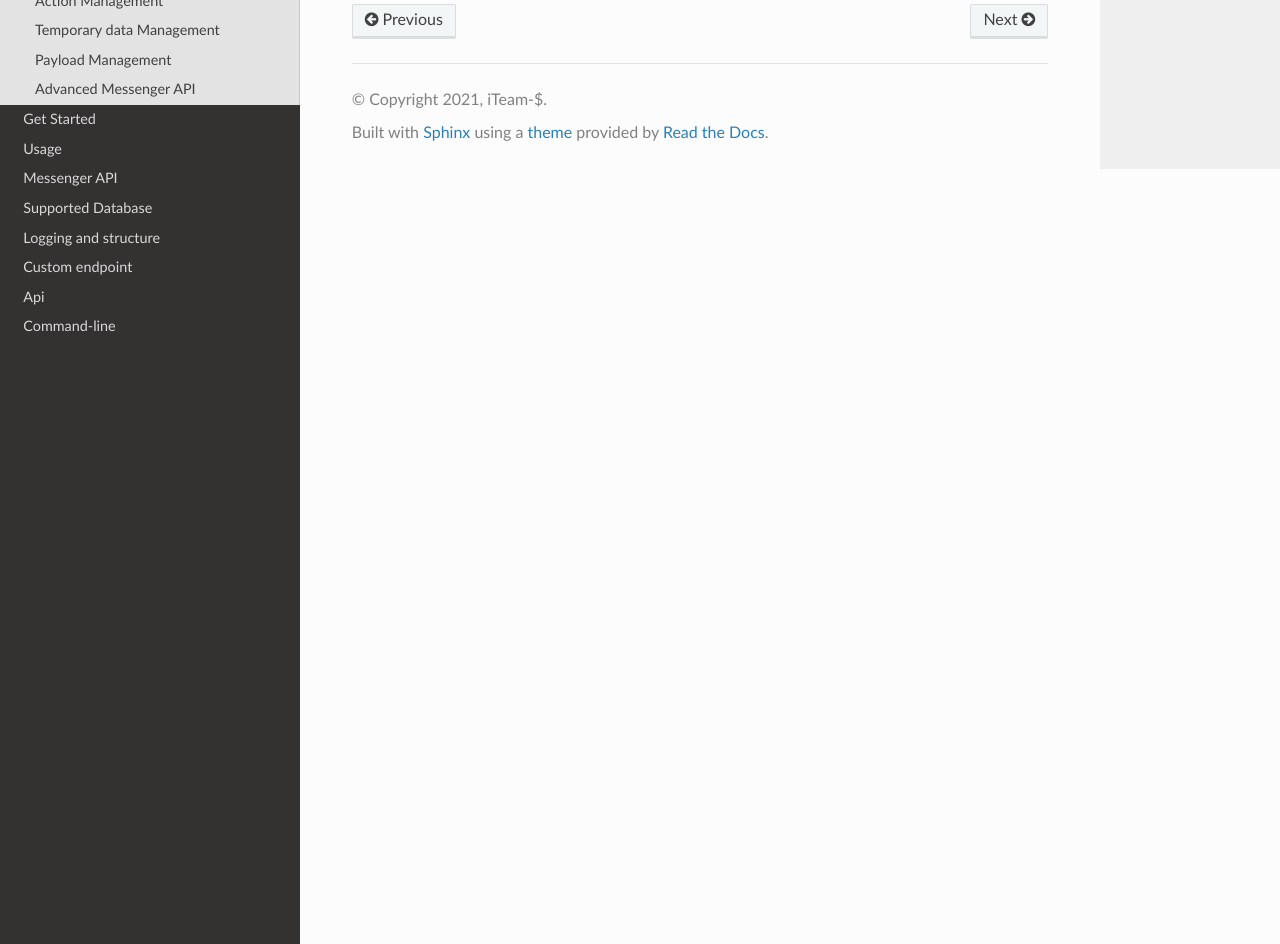
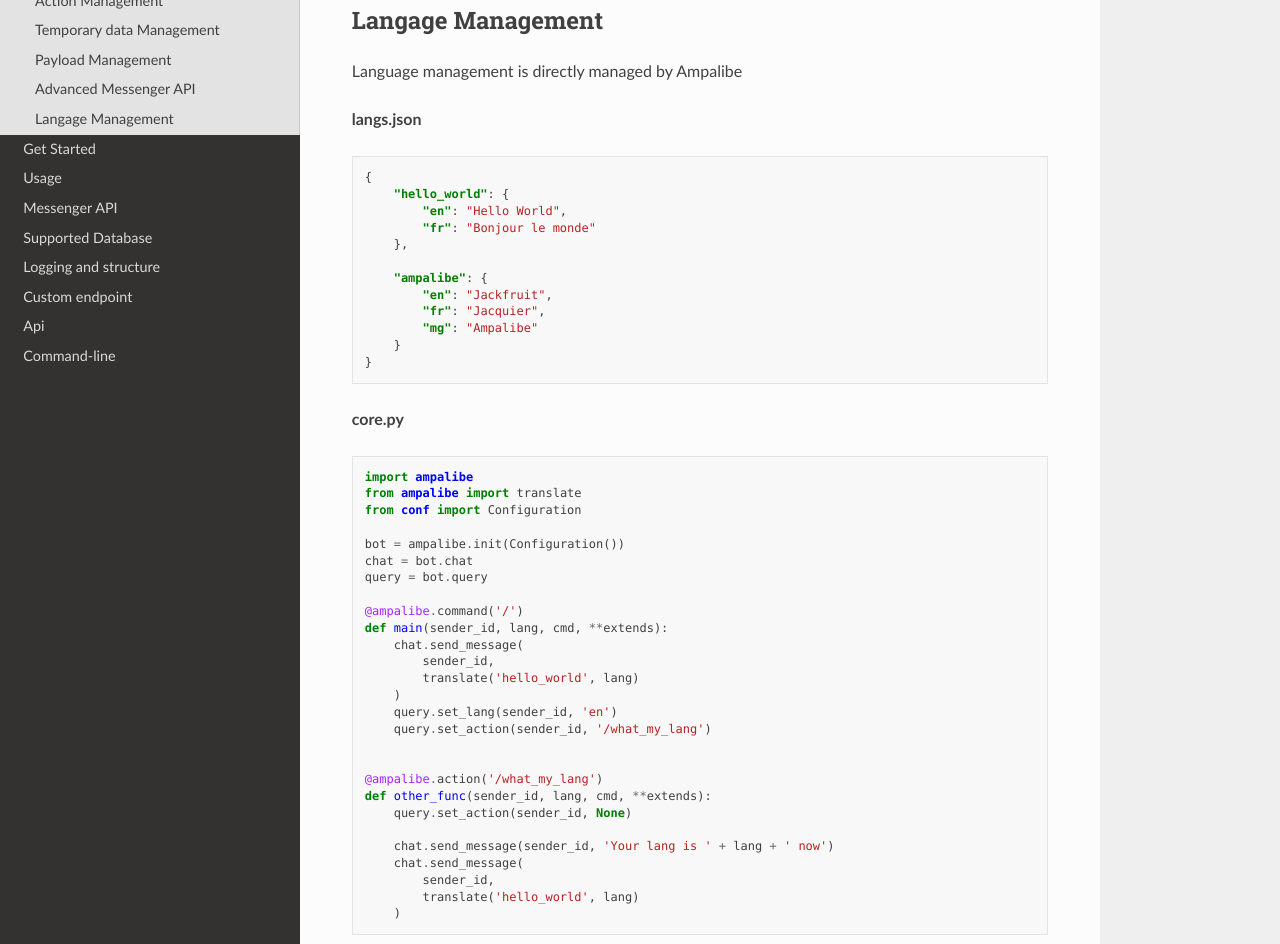
Before and after one commit to iTeam-S/Ampalibe, a Sphinx documentation site: the page built from docs/source/intro.rst, in a window 1280 px wide and 1400 px high, scrolled down 4199 px. Shown: the part 456-1400 px from the top of the window. Built offline with Sphinx 7.4.7 and the Read the Docs theme 2.0.0, drawn with Linux system fonts in a browser that asks for light colours.

Commit message:
[ADD] Doc lang management

```diff
--- a/docs/source/api.rst
+++ b/docs/source/api.rst
@@ -9,3 +9,4 @@ Api
    ampalibe.Payload
    ampalibe.Model
    ampalibe.download_file
+   ampalibe.translate
--- a/docs/source/conf.py
+++ b/docs/source/conf.py
@@ -18,7 +18,7 @@ version = ampalibe.__version__
 html_theme = 'sphinx_rtd_theme'
 html_static_path = ['_static']
 html_logo = "_static/ampalibe_logo.png"
-html_favicon = "_static/LOGO.png"
+html_favicon = "_static/ampalibe_logo.png"
 html_theme_options = {
     'display_version': False,
     'style_nav_header_background' : '#106262'
--- a/docs/source/generated/ampalibe.Model.rst
+++ b/docs/source/generated/ampalibe.Model.rst
@@ -16,7 +16,9 @@ ampalibe.Model
       ~Model.__init__
       ~Model.del_temp
       ~Model.get_action
+      ~Model.get_lang
       ~Model.get_temp
       ~Model.set_action
+      ~Model.set_lang
       ~Model.set_temp
       ~Model.verif_db
--- /dev/null
+++ b/docs/source/generated/ampalibe.translate.rst
@@ -0,0 +1,6 @@
+ampalibe.translate
+==================
+
+.. currentmodule:: ampalibe
+
+.. autofunction:: translate
--- a/docs/source/intro.rst
+++ b/docs/source/intro.rst
@@ -183,3 +183,59 @@ No need to manage the length of the items to send: A next page button will be di
 
 
 .. image:: https://github.com/iTeam-S/Dev-center/raw/main/Storage/Ampalibe/5.gif
+
+
+Langage Management
+-------------------------
+
+Language management is directly managed by Ampalibe
+
+**langs.json**
+
+.. code-block:: json
+
+    {
+        "hello_world": {
+            "en": "Hello World",
+            "fr": "Bonjour le monde"
+        },
+
+        "ampalibe": {
+            "en": "Jackfruit",
+            "fr": "Jacquier",
+            "mg": "Ampalibe"
+        }
+    }
+
+
+**core.py**
+
+.. code-block:: python
+
+    import ampalibe
+    from ampalibe import translate
+    from conf import Configuration
+
+    bot = ampalibe.init(Configuration())
+    chat = bot.chat
+    query = bot.query
+
+    @ampalibe.command('/')
+    def main(sender_id, lang, cmd, **extends):
+        chat.send_message(
+            sender_id,
+            translate('hello_world', lang)
+        )
+        query.set_lang(sender_id, 'en')
+        query.set_action(sender_id, '/what_my_lang')
+
+
+    @ampalibe.action('/what_my_lang')
+    def other_func(sender_id, lang, cmd, **extends):
+        query.set_action(sender_id, None)
+
+        chat.send_message(sender_id, 'Your lang is ' + lang + ' now')
+        chat.send_message(
+            sender_id,
+            translate('hello_world', lang)
+        )
```
Also changed, not shown: 1 other file.
